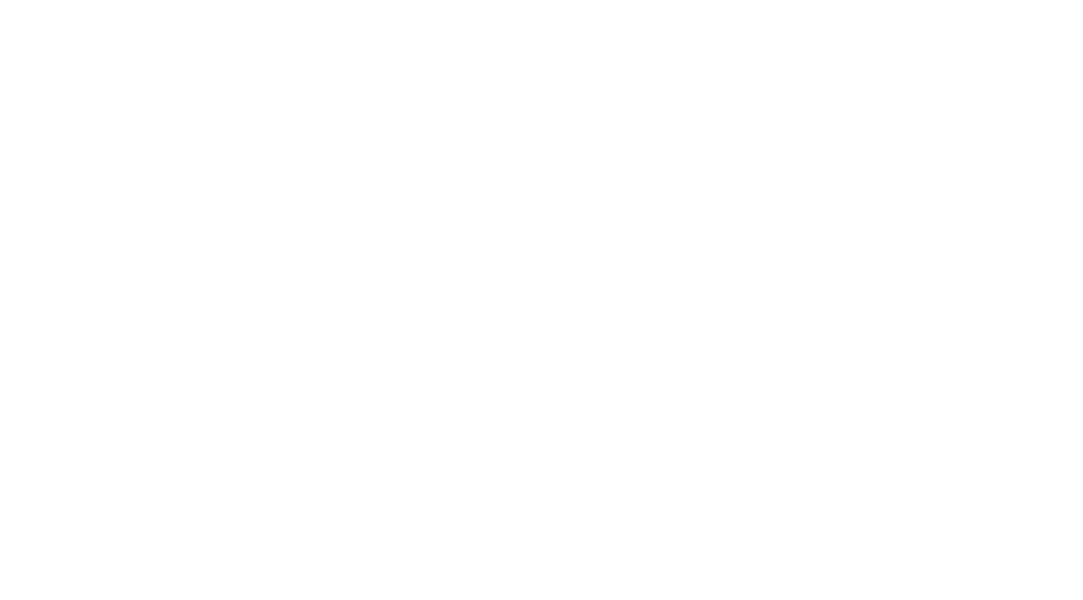
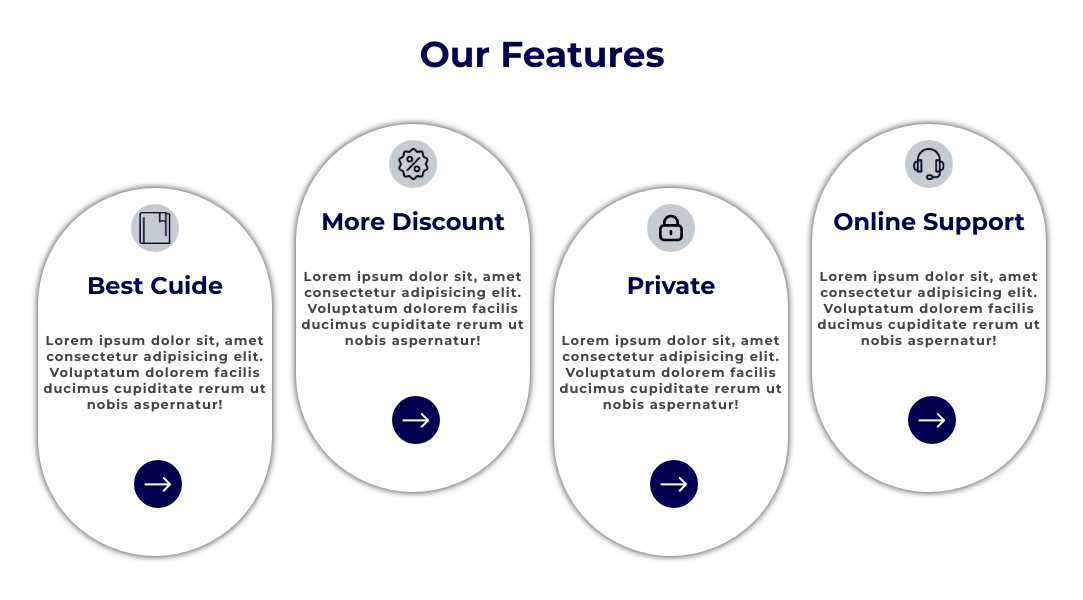
Before and after one commit to CenaBabajannjhad/Aviation-landing-page, a plain HTML site: page index.html in a window 1280 px wide. Shown: the whole page, without its empty margins (98-1181 px from the left). Drawn offline with Linux system fonts and the light colour scheme.

Commit message:
book-tickets-section

```diff
--- a/index.html
+++ b/index.html
@@ -1,69 +1,122 @@
 <!DOCTYPE html>
 <html lang="en">
   <head>
-    <meta charset="UTF-8">
-    <meta name="viewport" content="width=device-width, initial-scale=1.0">
+    <meta charset="UTF-8" />
+    <meta name="viewport" content="width=device-width, initial-scale=1.0" />
     <title>Document</title>
-    <link rel="stylesheet" href="src/style/style.css">
+    <link rel="stylesheet" href="src/style/style.css" />
   </head>
   <body>
     <!-- **+<div class="container"></div>+** <-- this div is for responsive , this div control our website responsive -->
     <!-- header-area -->
     <header class="header">
-        <div class="container">
-
-        </div>
+      <div class="container"></div>
     </header>
     <!-- main-area -->
     <main class="main">
       <div class="container">
         <!-- hero-section , airPlane section -->
-            <section class="airplane-section">
-
-            </section>
+        <section class="airplane-section"></section>
         <!-- ticket-type-section -->
-            <section class="ticket-type-section">
-
-            </section>
+        <section class="ticket-type-section"></section>
         <!-- our-features-section -->
-            <section class="our-features-section">
-
-            </section>
+        <section class="our-features-section"></section>
         <!-- Lets-fly-section -->
-            <section class="Lets-fly-section">
-
-            </section>
+        <section class="Lets-fly-section"></section>
         <!-- book-tickets-section -->
         <section class="book-tickets-section">
-
+          <div class="title">
+            <h2>Our Features</h2>
+          </div>
+          <div class="boxes">
+            <div class="box">
+              <div class="image_icon">
+                <img class="img" src="./assets/png/icons/book.png" alt="" />
+              </div>
+              <div class="box-tile">
+                <h2>Best Cuide</h2>
+                <p class="box-tile-p">
+                  Lorem ipsum dolor sit, amet consectetur adipisicing elit.
+                  Voluptatum dolorem facilis ducimus cupiditate rerum ut nobis
+                  aspernatur!
+                </p>
+              </div>
+              <div class="box-icon">
+                <img src="./assets/png/icons/arrow-right-2.png" alt="" />
+              </div>
+            </div>
+            <div class="box-margin box">
+              <div class="image_icon">
+                <img
+                  class="img"
+                  src="./assets/png/icons/discount 1.png"
+                  alt=""
+                />
+              </div>
+              <div class="box-tile">
+                <h2>More Discount</h2>
+                <p class="box-tile-p">
+                  Lorem ipsum dolor sit, amet consectetur adipisicing elit.
+                  Voluptatum dolorem facilis ducimus cupiditate rerum ut nobis
+                  aspernatur!
+                </p>
+              </div>
+              <div class="box-icon">
+                <img src="./assets/png/icons/arrow-right-2.png" alt="" />
+              </div>
+            </div>
+            <div class="box">
+              <div class="image_icon">
+                <img
+                  class="img"
+                  src="./assets/png/icons/lock-alt-svgrepo-com.svg"
+                  alt=""
+                />
+              </div>
+              <div class="box-tile">
+                <h2>Private</h2>
+                <p class="box-tile-p">
+                  Lorem ipsum dolor sit, amet consectetur adipisicing elit.
+                  Voluptatum dolorem facilis ducimus cupiditate rerum ut nobis
+                  aspernatur!
+                </p>
+              </div>
+              <div class="box-icon">
+                <img src="./assets/png/icons/arrow-right-2.png" alt="" />
+              </div>
+            </div>
+            <div class="box-margin box">
+              <div class="image_icon">
+                <img class="img" src="./assets/png/icons/support.png" alt="" />
+              </div>
+              <div class="box-tile">
+                <h2>Online Support</h2>
+                <p class="box-tile-p">
+                  Lorem ipsum dolor sit, amet consectetur adipisicing elit.
+                  Voluptatum dolorem facilis ducimus cupiditate rerum ut nobis
+                  aspernatur!
+                </p>
+              </div>
+              <div class="box-icon">
+                <img src="./assets/png/icons/arrow-right-2.png" alt="" />
+              </div>
+            </div>
+          </div>
         </section>
         <!-- best-travelars-section -->
-            <section class="best-travelars-section">
-
-            </section>
+        <section class="best-travelars-section"></section>
         <!-- our-customer-feedback-section -->
-            <section class="our-customer-feedback-section">
-
-            </section>
+        <section class="our-customer-feedback-section"></section>
         <!-- make-memories-with-us-section -->
-            <section class="make-memories-with-us-section">
-
-            </section>
+        <section class="make-memories-with-us-section"></section>
         <!-- subscribe-section -->
-            <section class="subscribe-section">
-
-            </section>
+        <section class="subscribe-section"></section>
       </div>
     </main>
     <!-- footer-area -->
     <footer class="footer">
-        <div class="container">
-
-        </div>
+      <div class="container"></div>
     </footer>
-
-
-
 
     <script src="./src/js/script.js"></script>
   </body>
--- a/src/style/style.css
+++ b/src/style/style.css
@@ -1,13 +1,15 @@
 /* root variables */
-:root{
-  --white : #fff;
-  --black : #000;
-  --gray : rgb(44, 44, 44);
-  --light-gray : rgb(68,68,68);
-  --blue : rgb(12, 140, 233);
-  --blue-gray : rgb(57, 67, 96);
-  --light-blue : rgb(124, 196, 248);
-  --green : rgb(25, 143, 81);
+:root {
+  --white: #fff;
+  --black: #000;
+  --gray: rgb(44, 44, 44);
+  --light-gray: rgb(68, 68, 68);
+  --blue: rgb(12, 140, 233);
+  --blue-gray: rgb(57, 67, 96);
+  --light-blue: rgb(124, 196, 248);
+  --green: rgb(25, 143, 81);
+  --dark-blue: rgb(0, 0, 82);
+  --blue-white: rgb(197, 203, 211);
 }
 /* reset styles */
 *,
@@ -87,3 +89,74 @@
     max-width: 100%;
   }
 }
+.boxes {
+  display: flex;
+  gap: 1.5rem;
+}
+.title {
+  display: flex;
+  justify-content: center;
+  color: var(--dark-blue);
+  font-family: "Montserrat-Bold";
+  font-size: 1.5rem;
+  margin: 2rem;
+}
+
+.box {
+  margin-top: 5rem;
+  width: 15rem;
+  height: 23rem;
+  /* background-color: rgb(238, 238, 238); */
+  box-shadow: 0px 0px 7px 0px var(--gray);
+  border-top-left-radius: 10rem;
+  border-top-right-radius: 10rem;
+  border-bottom-left-radius: 10rem;
+  border-bottom-right-radius: 10rem;
+}
+.image_icon {
+  background-color: var(--blue-white);
+  position: relative;
+  margin: 1rem auto;
+  width: 3rem;
+  height: 3rem;
+  border-radius: 50%;
+  display: flex;
+  justify-content: center;
+  align-items: center;
+}
+.img {
+  width: 2rem;
+  height: 2rem;
+}
+.box-tile {
+  margin-top: 1.2rem;
+}
+.box-tile h2 {
+  color: var(--dark-blue);
+  font-family: "Montserrat-Bold";
+  display: flex;
+  justify-content: center;
+}
+.box-tile-p {
+  color: var(--light-gray);
+  font-family: "Montserrat-Bold";
+  margin-top: 2rem;
+  text-align: center;
+  letter-spacing: 1px;
+  font-size: 13px;
+}
+.box-icon {
+  background-color: var(--dark-blue);
+  position: relative;
+  top: 3rem;
+  left: 6rem;
+  width: 3rem;
+  height: 3rem;
+  border-radius: 50%;
+  display: flex;
+  justify-content: center;
+  align-items: center;
+}
+.box-margin {
+  margin-top: 1rem;
+}
```
Also changed, not shown: assets/png/icons/lock-alt-svgrepo-com.svg (added). Lines whose indentation alone changed are shown as unchanged.
